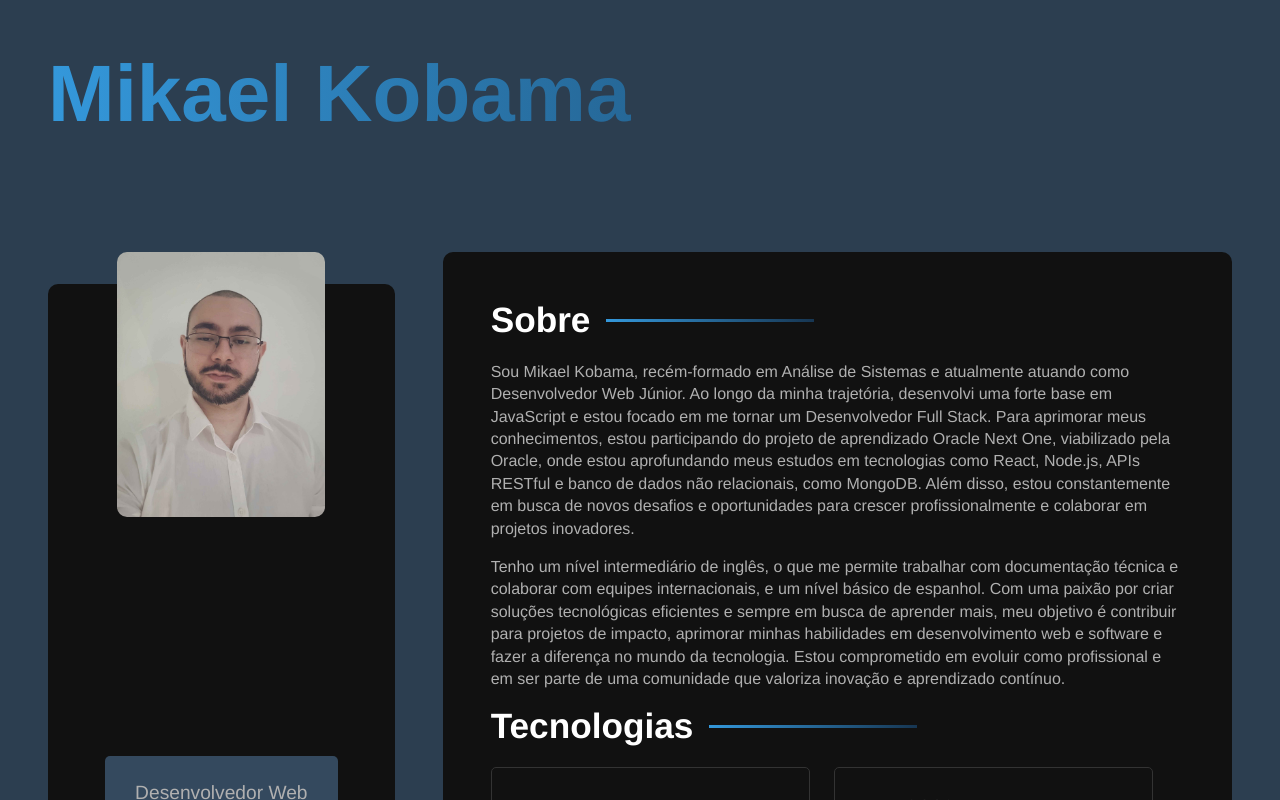
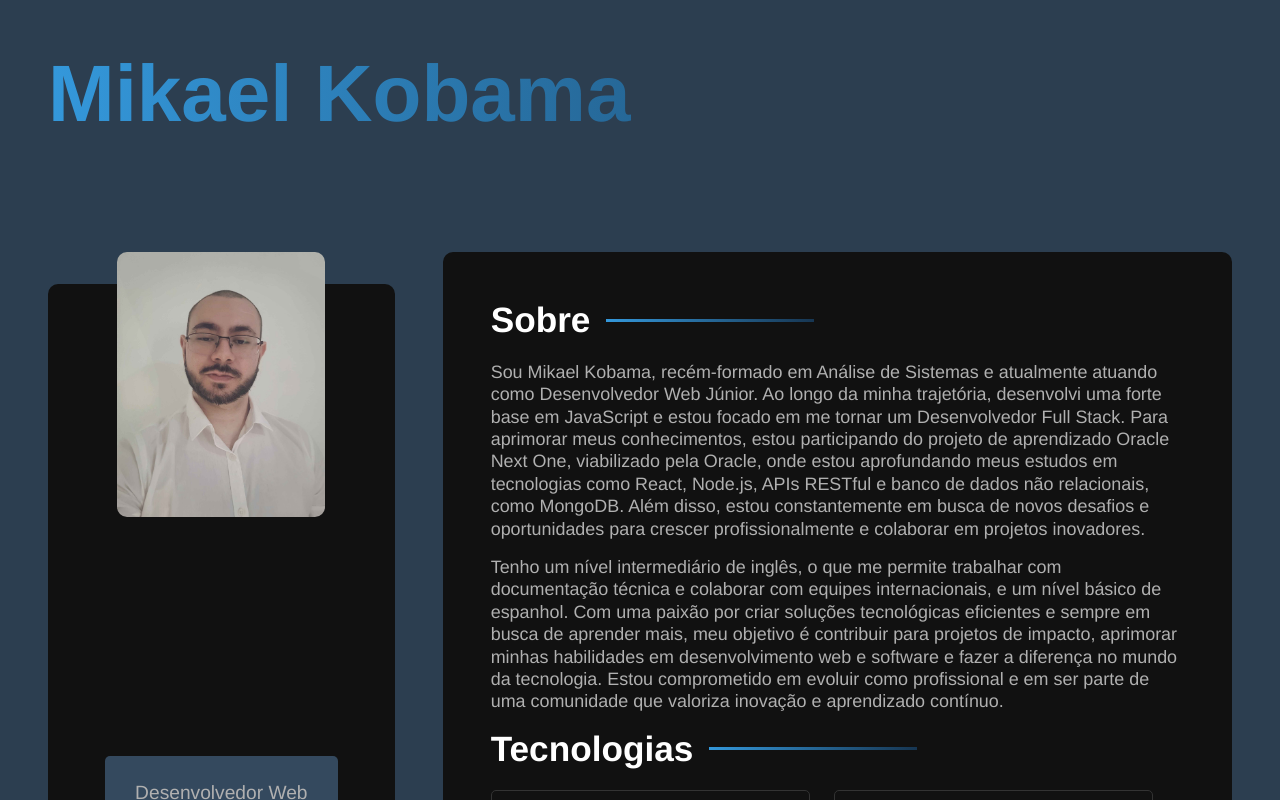
Before and after one commit to Mikael-Kobama/portfolio-react, a React (Vite) app: page / in a window 1280 px wide. Shown: the top 800 px of the page. Built offline with nearby package versions, Linux system fonts and the light colour scheme.

Commit message:
update 3.2 vercel

```diff
--- a/src/componenets/AboutContainer.jsx
+++ b/src/componenets/AboutContainer.jsx
@@ -2,7 +2,7 @@ const AboutContainer = () => {
   return (
     <section className="about-container">
       <h2>Sobre</h2>
-      <p>
+      <p className="textP">
         Sou Mikael Kobama, recém-formado em Análise de Sistemas e atualmente
         atuando como Desenvolvedor Web Júnior. Ao longo da minha trajetória,
         desenvolvi uma forte base em JavaScript e estou focado em me tornar um
@@ -14,7 +14,7 @@ const AboutContainer = () => {
         oportunidades para crescer profissionalmente e colaborar em projetos
         inovadores.
       </p>
-      <p>
+      <p className="textP">
         Tenho um nível intermediário de inglês, o que me permite trabalhar com
         documentação técnica e colaborar com equipes internacionais, e um nível
         básico de espanhol. Com uma paixão por criar soluções tecnológicas
--- /dev/null
+++ b/src/styles/components/aboutcontainer.sass
@@ -0,0 +1,5 @@
+@use "../variables"
+@use "../mixins"
+
+.textP
+  font-size: 10rem
--- a/src/styles/components/maincontent.sass
+++ b/src/styles/components/maincontent.sass
@@ -26,6 +26,7 @@
     color: variables.$text-color-secondary
     margin-bottom: 1rem
     line-height: 1.4rem
+    font-size: 1.121rem
 
   .btn
     @include mixins.btn
```
